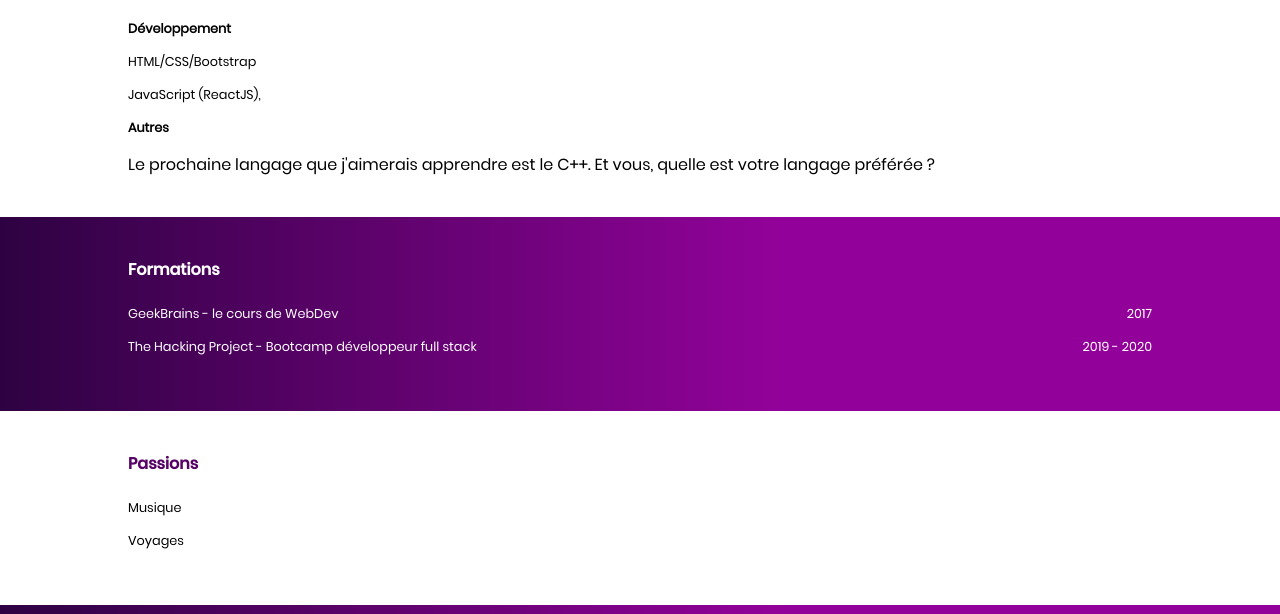
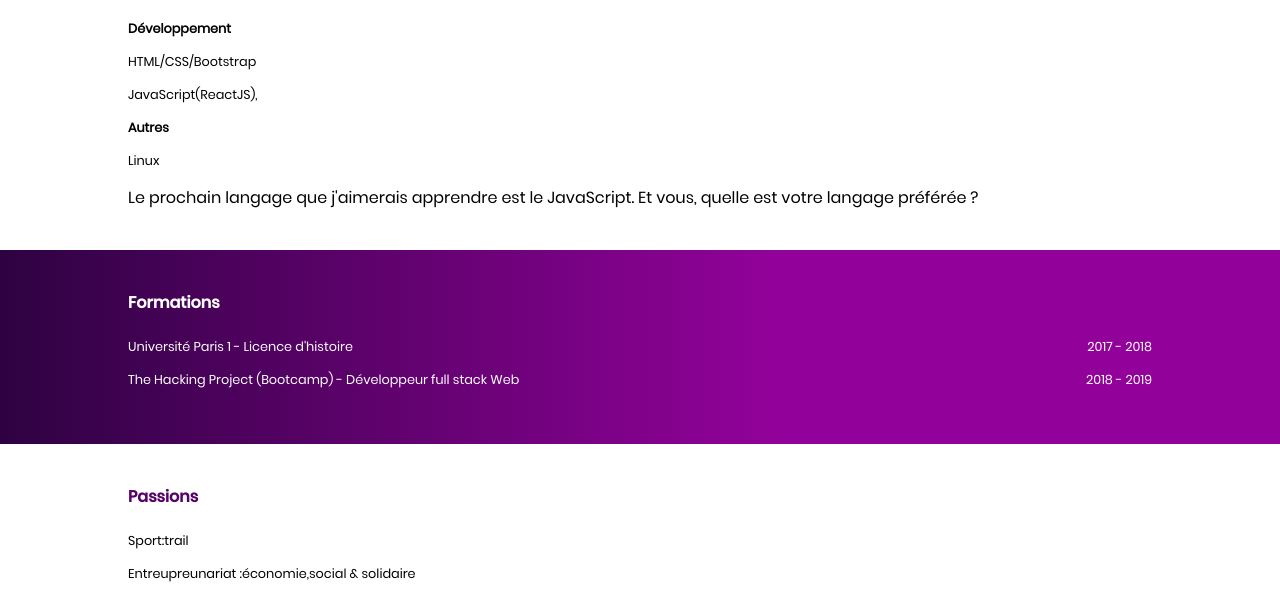
Before and after one commit to Mpiana-cdr12/CV, a plain HTML site: page index.html in a window 1280 px wide. Shown: the part 621-1235 px from the top of the page. Drawn offline with Linux system fonts and the light colour scheme.

Commit message:
passions

```diff
--- a/index.html
+++ b/index.html
@@ -45,12 +45,12 @@
             <div class="desc">
                 <p class="subtitle">Développement</p>
                 <p>HTML/CSS/Bootstrap</p>
-                <p>JavaScript (ReactJS),
+                <p>JavaScript(ReactJS),
                 </p>
                 <p class="subtitle">Autres</p>
-                <p></p>
+                <p>Linux</p>
             </div>
-            <p>Le prochaine langage que j'aimerais apprendre est le C++.
+            <p>Le prochain langage que j'aimerais apprendre est le JavaScript.
                 Et vous, quelle est votre langage préférée ?  </p>
             </div>
         </div>
@@ -58,10 +58,10 @@
             <div class="wrapper">
                 <p class="title">Formations</p>
                 <div class="desc">
-                    <p class="subtitle">GeekBrains - le cours de WebDev <span>2017</span></p>
+                    <p class="subtitle">Université Paris 1 - Licence d'histoire <span>2017 - 2018</span></p>
                 </div>
                 <div class="desc">
-                    <p class="subtitle">The Hacking Project - Bootcamp développeur full stack <span>2019 - 2020</span></p>
+                    <p class="subtitle">The Hacking Project (Bootcamp) - Développeur full stack Web <span>2018 - 2019</span></p>
                 </div>
             </div>
         </div>
@@ -69,8 +69,8 @@
             <div class="wrapper">
                 <p class="title">Passions</p>
                 <div class="desc">
-                    <p>Musique</p>
-                    <p>Voyages</p>
+                    <p>Sport:trail</p>
+                    <p>Entreupreunariat :économie,social & solidaire</p>
                 </div>
             </div>
         </div>
```
